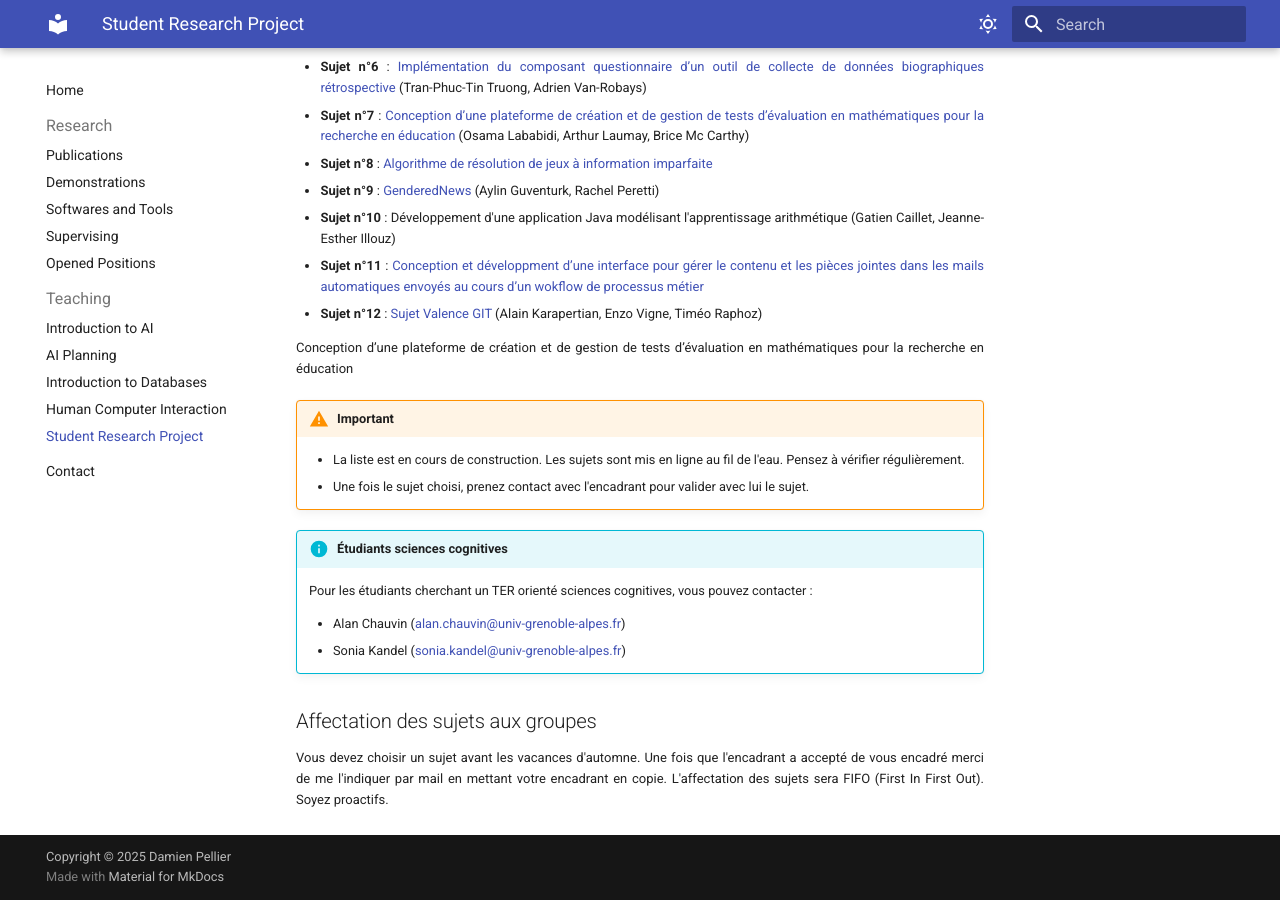
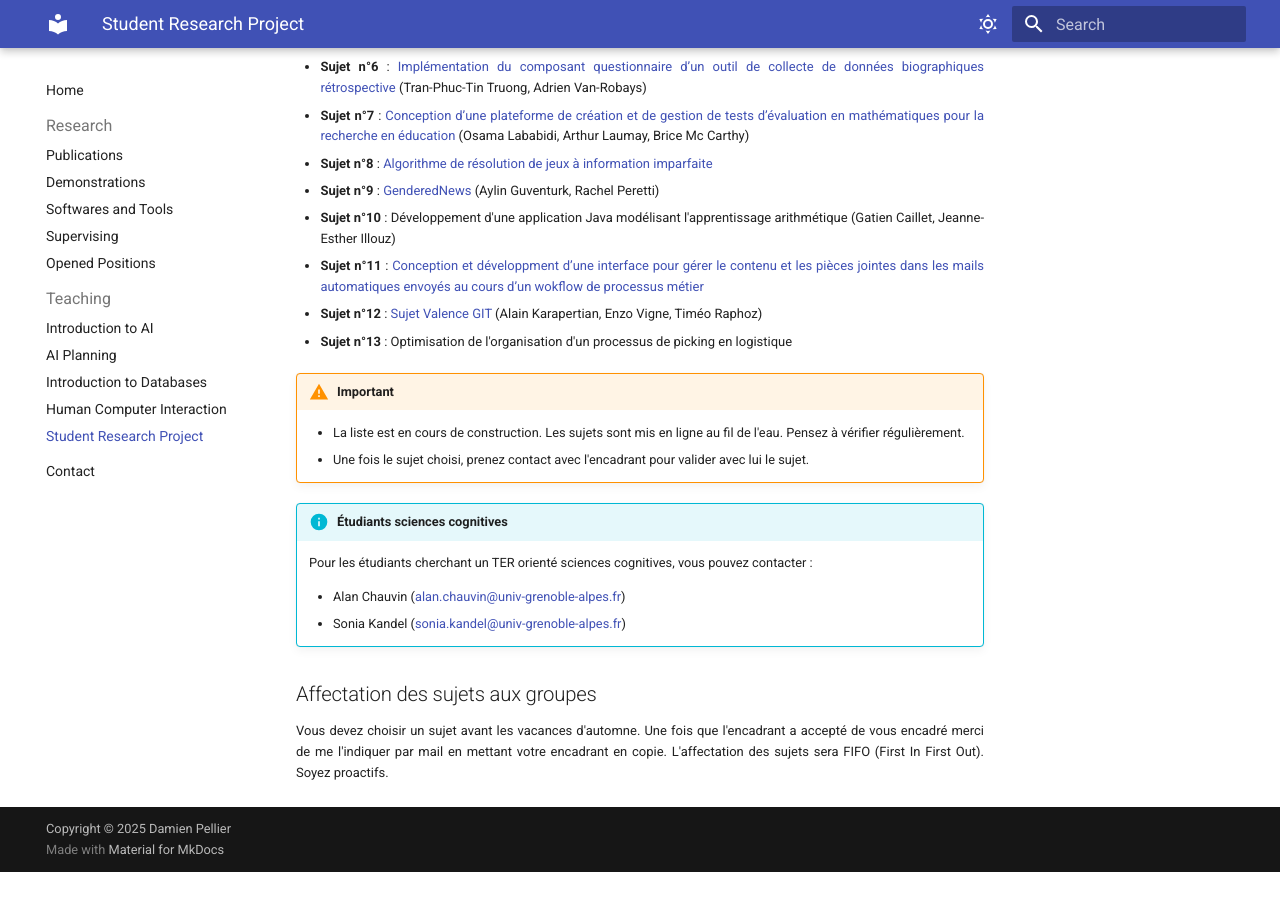
Before and after one commit to pellierd/homepage, an MkDocs documentation site: the page built from docs/teaching/srp.md, in a window 1280 px wide and 900 px high, scrolled down 1349 px. Built offline with MkDocs 1.6.1 and Material for MkDocs 9.7.7, drawn with Linux system fonts in a browser that asks for light colours; after the commit the page ends 2221 px from its top, so only the background shows below that.

Commit message:
modif ter

```diff
--- a/docs/teaching/srp.md
+++ b/docs/teaching/srp.md
@@ -48,11 +48,7 @@ La première période du projet est consacrée à l'élaboration des documents p
 Jeanne-Esther Illouz)
 - **Sujet n°11** : [Conception et développment d’une interface pour gérer le contenu et les pièces jointes dans les mails automatiques envoyés au cours d’un  wokflow de processus métier](srp/Sujet_11_2025.pdf)
 - **Sujet n°12** : [Sujet Valence]() [GIT](https://github.com/alkalain/MARL-RL-GUI.git) (Alain Karapertian, Enzo Vigne, Timéo Raphoz)
-
-
-
-Conception d’une plateforme de création et de gestion de tests d’évaluation en mathématiques pour la recherche en éducation
-
+- **Sujet n°13** : Optimisation de l'organisation d'un processus de picking en logistique
 
 
 !!! warning "Important"
```
